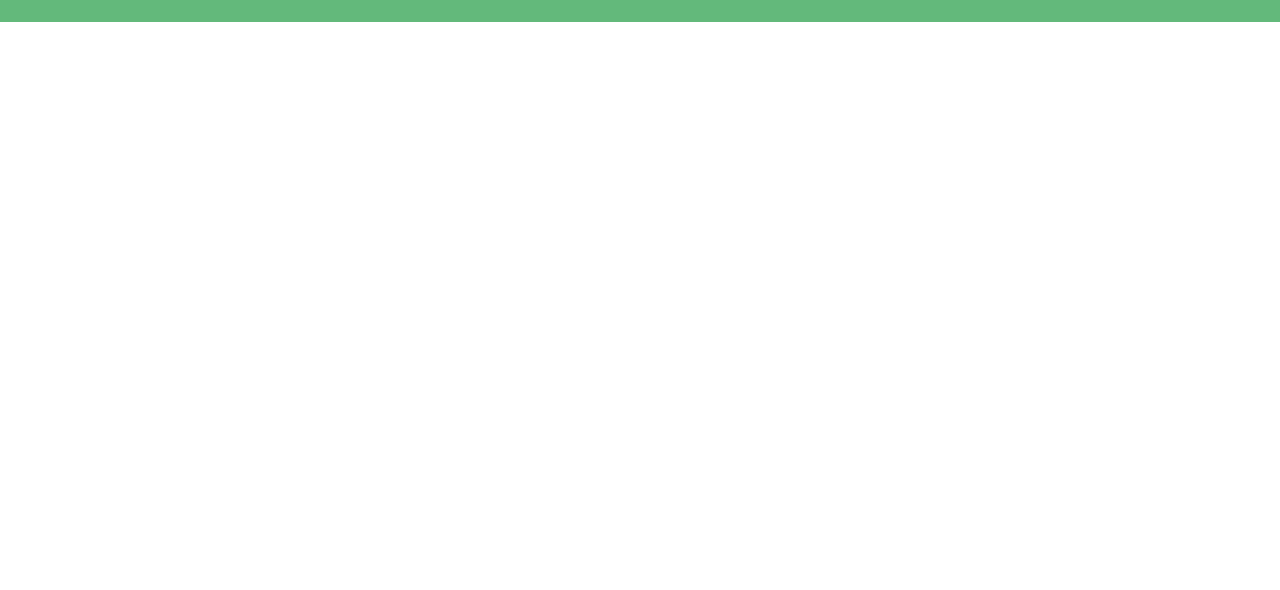
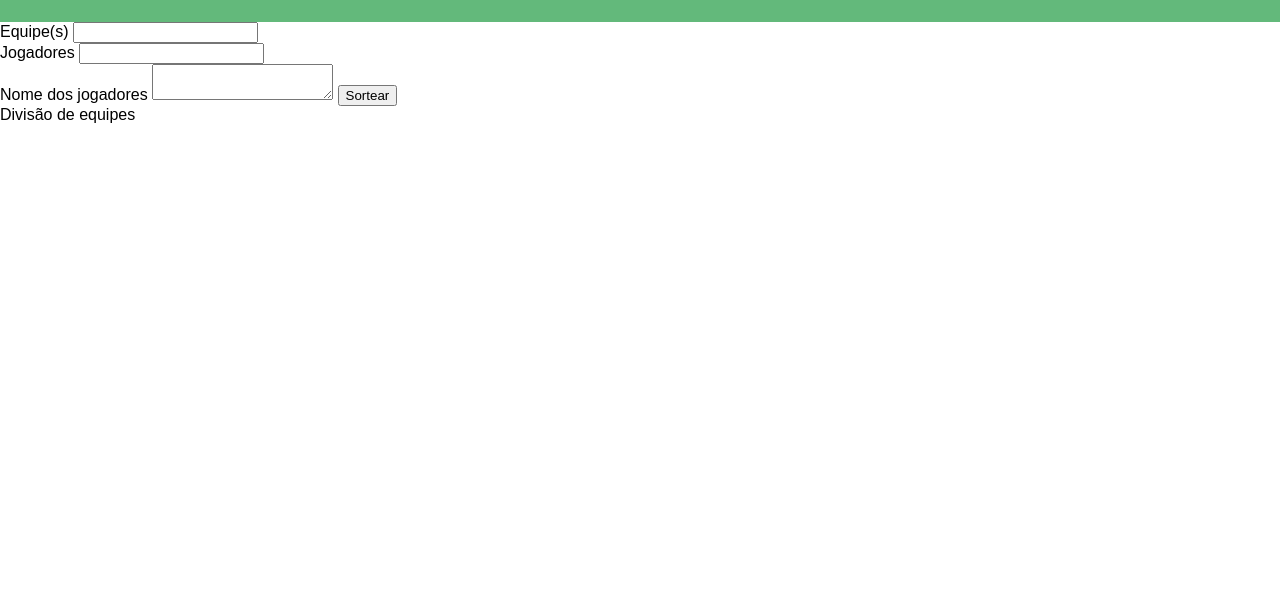
Before and after one commit to deivysonjds/sorteador, a website: page src/sorteio_equipe/index.html in a window 1280 px wide. Shown: the part 78-668 px from the top of the page. Drawn offline with Linux system fonts and the light colour scheme.

Commit message:
definição de style global

```diff
--- /dev/null
+++ b/index.css
@@ -0,0 +1,50 @@
+main {
+    padding: 15px;
+    text-align: center;
+}
+
+
+.input-group {
+    margin-bottom: 10px;
+    background-color: #5fa36a;
+    padding: 20px;
+    border-radius: 8px;
+    box-shadow: 0 0 10px rgba(0, 0, 0, 0.1);
+    text-align: center;
+}
+
+.input-group label {
+    font-family:'Lucida Sans', sans-serif;
+    font-weight: bold;
+    margin-right: 10px;
+    color: #1d1a1a;
+}
+
+.result {
+    margin-top: 20px;
+    font-size: 24px;
+    font-weight: bold;
+}
+
+button {
+    text-align: center;
+    color: #01344a;
+    border: 3px solid #01344a;
+    border-radius: 8px;
+    font-weight: bold;
+    text-decoration: none;
+    text-decoration: underline;
+    cursor: pointer;
+    padding: 10px;
+    background-color: #3fc245;
+    justify-content: center;
+}
+
+button:hover {
+    background-color: #32861c;
+}
+
+button:active {
+    background-color: #3fc245;
+    transition: background-color 0.1s;
+}
--- a/src/sorteio_equipe/index.html
+++ b/src/sorteio_equipe/index.html
@@ -21,7 +21,26 @@
     </header>
 
     <main>
-
+        <div>
+            <label for="equipe">Equipe(s)</label>
+            <input id="equipe" type="text">
+        </div>
+        <div>
+            <label for="jogadores">Jogadores</label>
+            <input id="jogadores" type="text">
+        </div>
+        <div>
+            <span>
+                Nome dos jogadores
+            </span>
+            <textarea name="" id=""></textarea>
+            <button>
+                Sortear
+            </button>
+        </div>
+        <div>
+            <span>Divisão de equipes</span>
+        </div>
     </main>
 
     <footer>
@@ -48,5 +67,6 @@
             </div>
         </div>
     </footer>
+    <script src="index.js"></script>
 </body>
 </html>
--- a/styles.css
+++ b/styles.css
@@ -3,51 +3,6 @@ body {
     font-family: Arial, sans-serif;
     margin: 0;
     padding: 0;
-}
-
-.input-group {
-    margin-bottom: 10px;
-    background-color: #5fa36a;
-    padding: 20px;
-    border-radius: 8px;
-    box-shadow: 0 0 10px rgba(0, 0, 0, 0.1);
-    text-align: center;
-}
-
-.input-group label {
-    font-family:'Lucida Sans', sans-serif;
-    font-weight: bold;
-    margin-right: 10px;
-    color: #1d1a1a;
-}
-
-.result {
-    margin-top: 20px;
-    font-size: 24px;
-    font-weight: bold;
-}
-
-button {
-    text-align: center;
-    color: #01344a;
-    border: 3px solid #01344a;
-    border-radius: 8px;
-    font-weight: bold;
-    text-decoration: none;
-    text-decoration: underline;
-    cursor: pointer;
-    padding: 10px;
-    background-color: #3fc245;
-    justify-content: center;
-}
-
-button:hover {
-    background-color: #32861c;
-}
-
-button:active {
-    background-color: #3fc245;
-    transition: background-color 0.1s;
 }
 
 header {
@@ -91,11 +46,6 @@ nav a:hover {
     text-decoration: underline;
 }
 
-main {
-    padding: 15px;
-    text-align: center;
-}
-
 footer {
     background-color: lightgray;
     color: rgb(104, 104, 104);
```
Also changed, not shown: index.html (+3 -1 lines), src/sorteio_equipe/index.css (added), src/sorteio_equipe/index.js (added).
